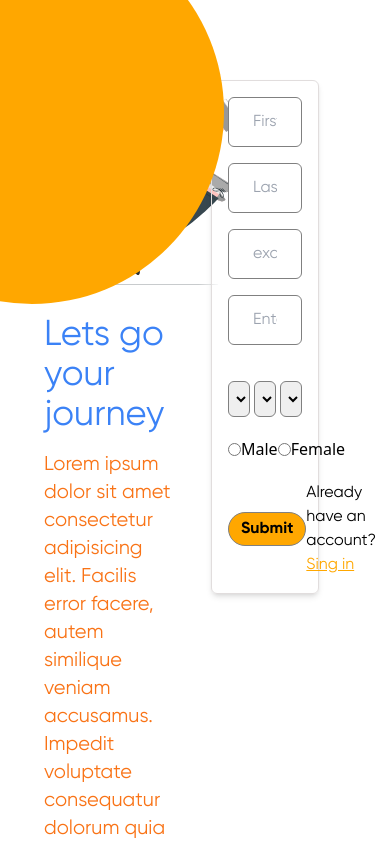
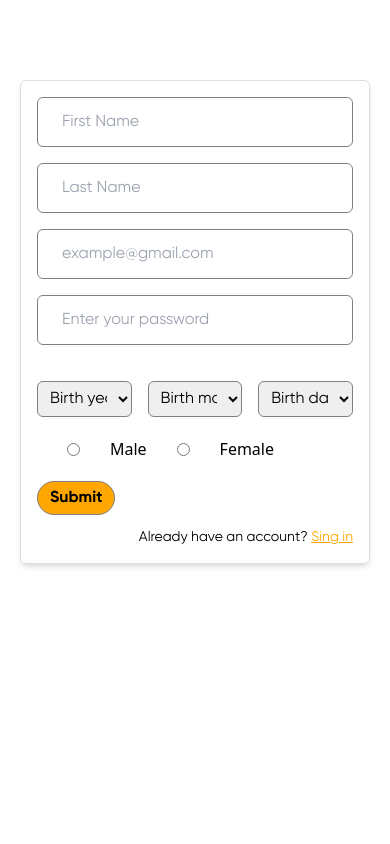
Before and after one commit to mnosumon/redux-authentication-pratice, a React (Vite) app: page / in a window 390 px wide. Shown: the top 844 px of the page. Built offline with nearby package versions, Linux system fonts and the light colour scheme.

Commit message:
responsive done

```diff
--- a/src/components/registration/RegisterDecoration.jsx
+++ b/src/components/registration/RegisterDecoration.jsx
@@ -4,8 +4,8 @@ const RegisterDecoration = ({title, icon, content}) => {
   return (
     <div>
         <div className="">{icon}</div>
-        <h2 className='text-4xl text-blue-500 my-4 font-gilroyRegular'>{title}</h2>
-        <p className='text-xl text-orange-500 my-4 font-gilroyRegular'>{content}</p>
+        <h2 className='text-blue-500 my-4 font-gilroyRegular md:text-2xl lg:text-3xl xl:text-4xl'>{title}</h2>
+        <p className='md:text-base lg:text-xl text-orange-500 my-4 font-gilroyRegular'>{content}</p>
     </div>
   )
 }
--- a/src/components/registration/RegisterFrom.jsx
+++ b/src/components/registration/RegisterFrom.jsx
@@ -27,7 +27,7 @@ const RegisterFrom = () => {
 console.log(formik);
   return (
     <div>
-        <div className="w-[80%] shadow-md border border-[#e1dddd] p-4 rounded-md">
+        <div className="w-full shadow-md border border-[#e1dddd] p-4 rounded-md">
             <form onSubmit={formik.handleSubmit} action="" className='flex flex-col gap-5'>
                 <div className=''>
                     <input onChange={formik.handleChange} autoComplete='off' onBlur={formik.handleBlur} value={formik.values.firstName} type="text" name="firstName" placeholder="First Name"  className={errors.firstName && touched.firstName ?'py-3 px-6 w-full font-gilroyRegular focus:outline-none border border-lineColor rounded-md':'py-3 px-6 w-full font-gilroyRegular focus:outline-none border border-lineColor rounded-md mb-4'} />
@@ -76,7 +76,7 @@ console.log(formik);
                     </select>
                 </div>
                 <div>
-                    <div className="flex items-center w-[50%]">
+                    <div className="flex items-center w-[75%] sm:w-[50%] lg:text-xl">
                         <input onChange={formik.handleChange} autoComplete='off' onBlur={formik.handleBlur} value='male' type="radio" name="gender" id="male"  className='py-3 px-6 w-full font-gilroyRegular focus:outline-none border border-lineColor rounded-md' />
                         <label htmlFor="male">Male</label>
                         <input onChange={formik.handleChange} autoComplete='off' onBlur={formik.handleBlur} value='female' type="radio" name="gender" id="female"  className='py-3 px-6 w-full font-gilroyRegular focus:outline-none border border-lineColor rounded-md' />
@@ -88,9 +88,9 @@ console.log(formik);
                         )
                     }
                 </div>
-                <div className="flex justify-between items-center">
-                    <button type='submit' className='px-3 py-1 font-gilroyBold border border-lineColor rounded-full bg-primary'>Submit</button>
-                    <p className='font-gilroyRegular '>Already have an account? <Link to='/' className='text-primary underline'>Sing in</Link></p>
+                <div className="sm:flex justify-between items-center">
+                    <button type='submit' className='px-3 py-1 lg:px-5 lg:py-2 font-gilroyBold border border-lineColor rounded-full bg-primary lg:text-xl'>Submit</button>
+                    <p className='font-gilroyRegular text-sm sm:text-base lg:text-xl mt-3 sm:mt-0 text-right'>Already have an account? <Link to='/' className='text-primary underline'>Sing in</Link></p>
                 </div>
             </form>
         </div>
--- a/src/main.jsx
+++ b/src/main.jsx
@@ -4,7 +4,7 @@ import App from './App.jsx'
 import './index.css'
 import { Provider } from 'react-redux'
 import store from './redux/store.js'
-import { Helmet, HelmetProvider } from 'react-helmet-async';
+import { HelmetProvider } from 'react-helmet-async';
 
 ReactDOM.createRoot(document.getElementById('root')).render(
   <React.StrictMode>
--- a/src/page/ragistration/Ragistration.jsx
+++ b/src/page/ragistration/Ragistration.jsx
@@ -10,13 +10,13 @@ const Ragistration = () => {
     <Helmet>
       <title>Registration</title>
     </Helmet>
-      <div className="relative">
-        <div className="h-96 w-96 bg-primary rounded-full absolute -top-40 -left-40"></div>
-        <div className="flex justify-center my-20 gap-8 container">
-          <div className="w-[45%]">
-            <RegisterDecoration title="Lets go your journey" content="Lorem ipsum dolor sit amet consectetur adipisicing elit. Facilis error facere, autem similique veniam accusamus. Impedit voluptate consequatur dolorum quia numquam. Quo ex vitae at aliquam alias voluptatum iste quia." icon={<RegisterIcon/>} />
+      <div className="relative z-10">
+        <div className="h-96 w-96 bg-subHeading rounded-full absolute -top-40 -left-40 hidden md:block -z-10"></div>
+        <div className="w-full flex justify-center px-5 my-20 gap-8 lg:container">
+          <div className=" md:w-[35%] xl:w-[45%] hidden md:block">
+            <RegisterDecoration title="Lets go your journey" content="Lorem ipsum dolor sit amet consectetur adipisicing elit. Facilis error facere, autem similique veniam accusamus." icon={<RegisterIcon/>} />
           </div>
-          <div className="w-[45%]"><RegisterFrom/></div>
+          <div className="w-full md:w-[55%] xl:w-[45%] sm:px-8 md:px-2"><RegisterFrom/></div>
         </div>
       </div>
     </>
--- a/tailwind.config.js
+++ b/tailwind.config.js
@@ -25,7 +25,7 @@ export default {
       }
     },
     screens: {
-      xs: '300px',
+      xs: '320px',
       sm: '576px',
       md: '768px',
       lg: '922px',
```
